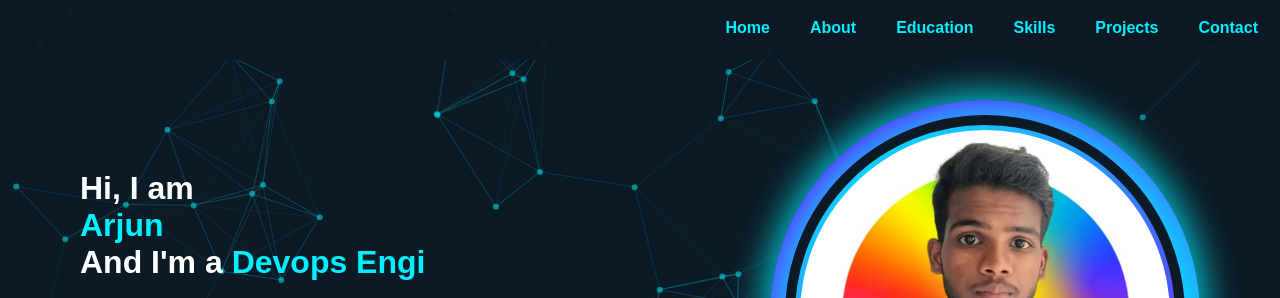
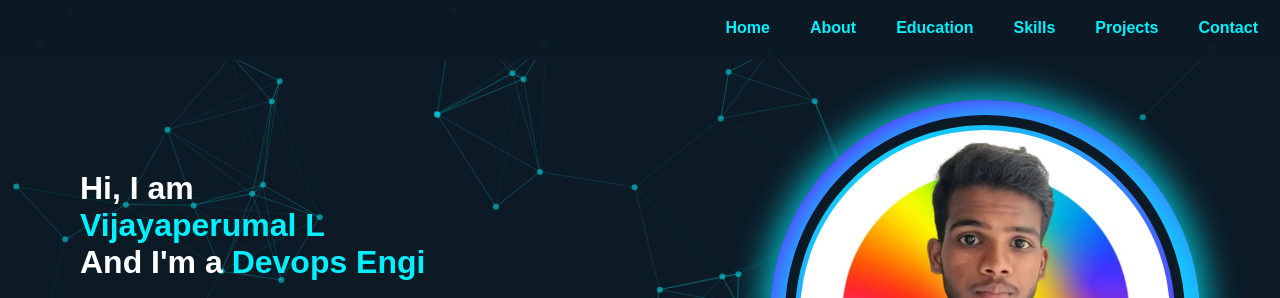
Before and after one commit to Vijay-0414/vijay-portfolio, a plain HTML site: page index.html in a window 1280 px wide. Shown: the top 298 px of the page. Drawn offline with nearby package versions, Linux system fonts and the light colour scheme.

Commit message:
Update index.html

```diff
--- a/index.html
+++ b/index.html
@@ -49,7 +49,7 @@
 
   <section class="intro" data-animate="slide-left" id="home">
     <div class="intro-text">
-      <h1>Hi, I am<br><span>Arjun</span><br>And I'm a <span class="typing-animation">Cloud and Devops Engineer</span></h1>
+      <h1>Hi, I am<br><span>Vijayaperumal L</span><br>And I'm a <span class="typing-animation">Cloud and Devops Engineer</span></h1>
 	  <div class="intro-image mobile-only">
         <img src="vj.jpeg" alt="Vijayaperumal L">
       </div>
```
